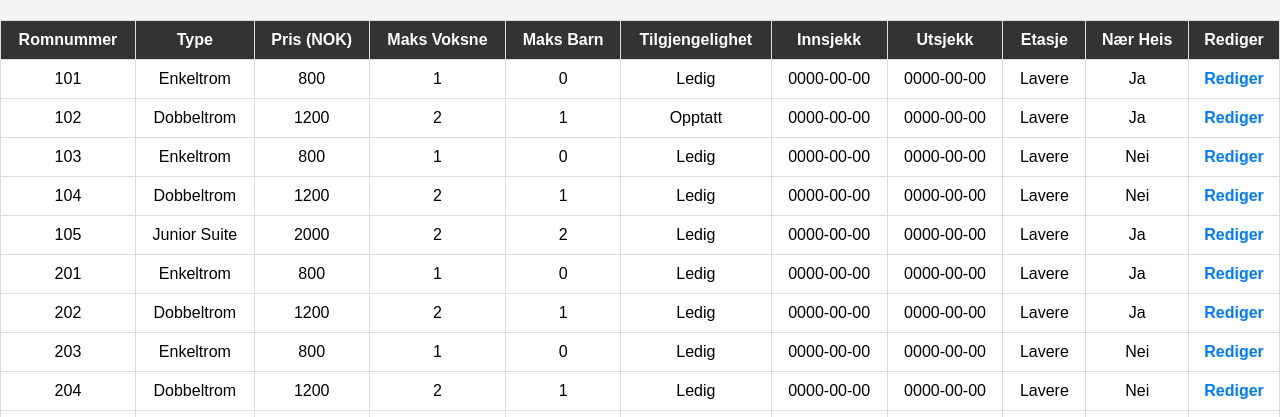
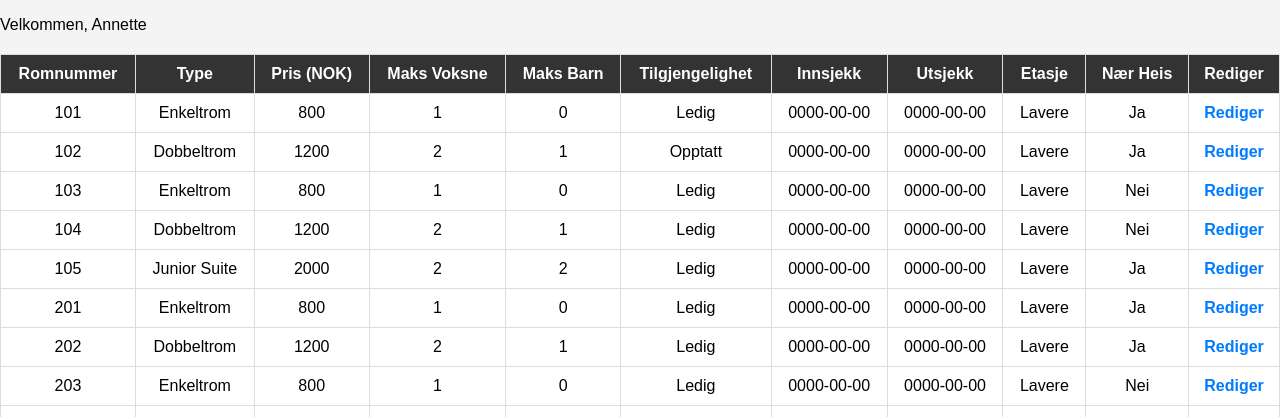
Before and after one commit to annetteab/ProsjektPHP, a PHP site: page /admin.php in a window 1280 px wide. Shown: the part 107-524 px from the top of the page. Run offline with PHP 8.4, Linux system fonts and the light colour scheme; a user stored in the database is signed in; data comes from the database, SQL or seed files in the repository.

Commit message:
gjort så man må være admin for å se rominfo

```diff
--- a/admin.php
+++ b/admin.php
@@ -110,6 +110,16 @@
         die("Tilkobling feilet: " . $conn->connect_error);
     }
 
+ // Hvis admin er logget inn, vis siden
+    session_start();
+
+    if (isset($_SESSION['rolle']) && $_SESSION['rolle'] == 'admin') {
+        echo "<p>Velkommen, " . $_SESSION['fornavn'] . "</p>";
+    } else {
+        die("Gjester har ikke tilgang til denne siden.");
+    }
+
+
     // SQL-spørring for å hente alle romdataene
     $sql = "SELECT Romnummer, Type, Pris, Maks_voksne, Maks_barn, Tilgjengelighet, innsjekk, utsjekk, Etasje, Nar_heis FROM Rom";
     $result = $conn->query($sql);
```
